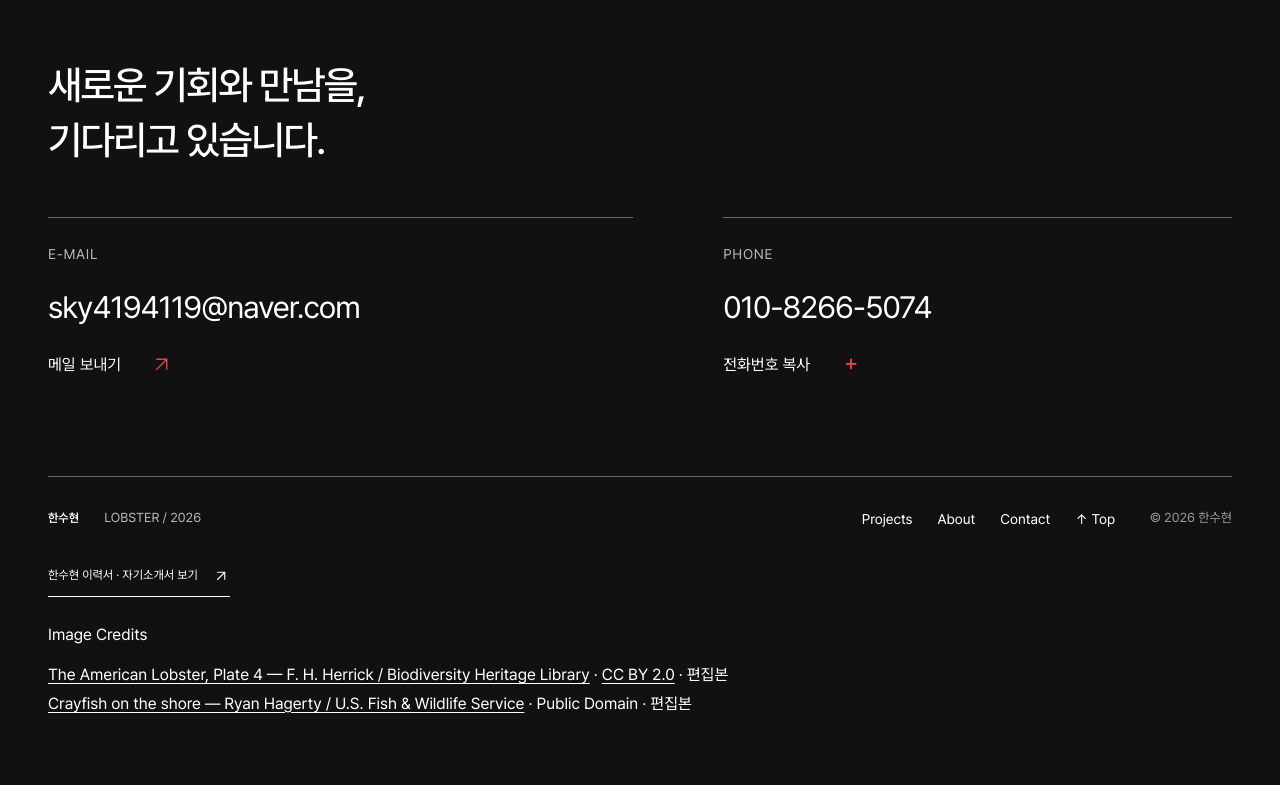
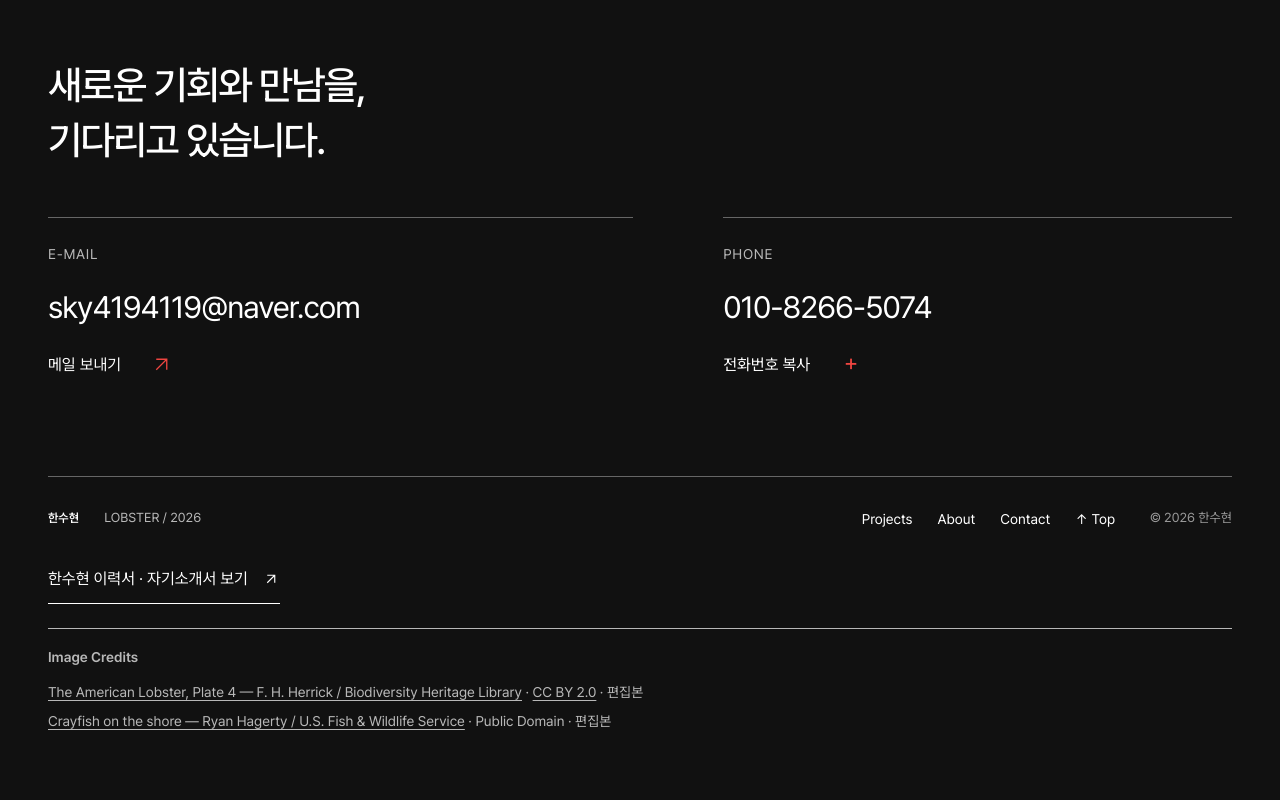
Before and after one commit to soohyun1212/han-soohyun-portfolio, a Next.js app: page /han-soohyun-portfolio/ in a window 1280 px wide. Shown: the part 8912-9712 px from the top of the page. Built offline with nearby package versions, Linux system fonts and the light colour scheme; a web font is replaced by a local one.

Commit message:
Show readable image credits by default and enlarge document link

```diff
--- a/src/components/personal-downloads.css
+++ b/src/components/personal-downloads.css
@@ -14,15 +14,27 @@
   border-radius: 0;
   background: transparent;
   color: inherit;
-  font-size: 12px;
+  font-size: 16px;
 }
 
 .site-footer > .personal-downloads,
-.site-footer > .image-credits-toggle { flex-basis: 100%; }
+.site-footer > .image-credits-visible { flex-basis: 100%; }
 
 .detail-personal-downloads { margin-top: 28px; margin-bottom: 32px; }
-.image-credits-toggle { font-size: 10px; color: var(--muted); }
-.contact-section .image-credits-toggle { color: var(--gray); }
-.image-credits-toggle summary { width: fit-content; cursor: pointer; }
-.image-credits-content { margin-top: 12px; line-height: 1.8; }
+.image-credits-visible {
+  color: var(--muted);
+  border-top: 1px solid currentColor;
+  padding-top: 16px;
+  font-size: 14px;
+  line-height: 1.75;
+}
+.contact-section .image-credits-visible { color: var(--gray); }
+.image-credits-heading { font-weight: 600; font-size: 14px; margin-bottom: 10px; }
+.image-credits-content { display: grid; gap: 5px; line-height: 1.75; }
+.image-credits-content p { overflow-wrap: anywhere; }
 .image-credits-content a { text-decoration: underline; text-underline-offset: 3px; }
+
+@media (max-width: 760px) {
+  .personal-download { font-size: 14px; }
+  .image-credits-visible, .image-credits-heading { font-size: 12px; }
+}
```
